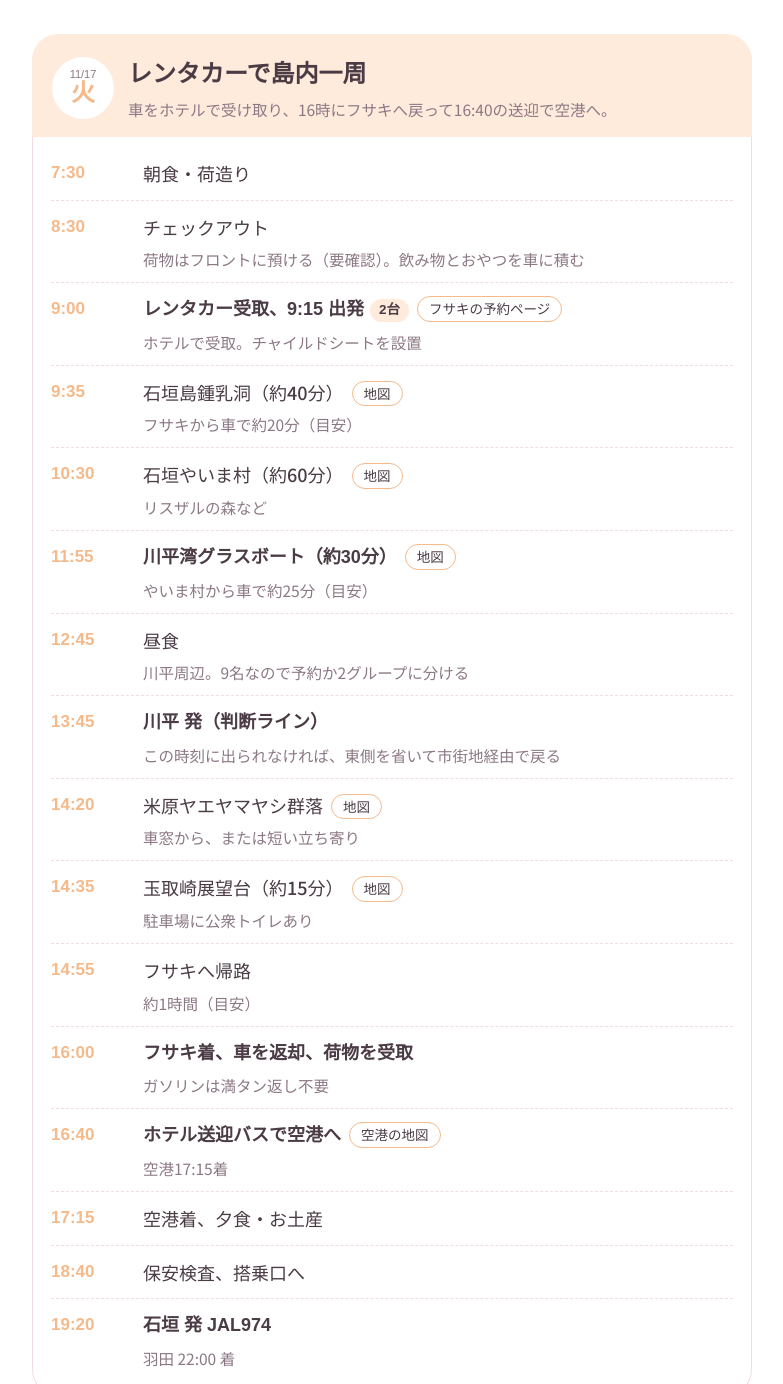
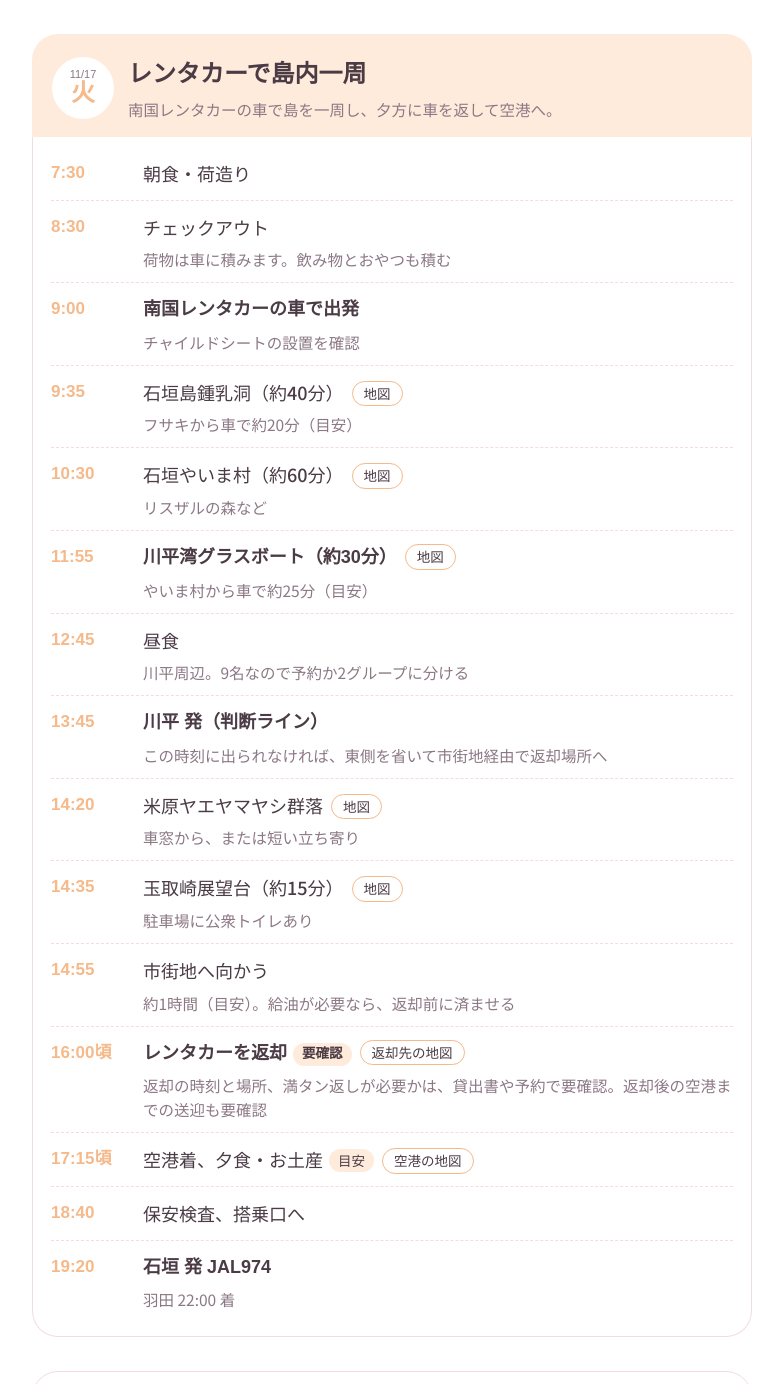
Before and after one commit to enacre-hiro/ishigaki-shiori, a plain HTML site: page index.html in a window 1280 px wide. Shown: the part 4456-5840 px from the top of the page, without its empty margins (248-1031 px from the left). Drawn offline with Linux system fonts and the light colour scheme; a web font is replaced by a local one.

Commit message:
17日の予定を南国レンタカー利用に更新
Co-Authored-By: Claude Sonnet 5.5 <noreply@anthropic.com>
Claude-Session: https://claude.ai/code/session_01GwVpcLK3cVi5jz42xxBcFW

```diff
--- a/index.html
+++ b/index.html
@@ -171,22 +171,21 @@ h1,h2,h3{font-family:var(--f-disp);margin:0;text-wrap:balance}
 
 <section class="day c4" id="d17">
   <div class="dhead"><div class="badge"><div><small>11/17</small><strong>火</strong></div></div>
-    <div><h2>レンタカーで島内一周</h2><p>車をホテルで受け取り、16時にフサキへ戻って16:40の送迎で空港へ。</p></div></div>
+    <div><h2>レンタカーで島内一周</h2><p>南国レンタカーの車で島を一周し、夕方に車を返して空港へ。</p></div></div>
   <div class="dbody">
     <div class="ev"><div class="t">7:30</div><div class="ttl">朝食・荷造り</div></div>
-    <div class="ev"><div class="t">8:30</div><div class="ttl">チェックアウト</div><div></div><div class="memo">荷物はフロントに預ける（要確認）。飲み物とおやつを車に積む</div></div>
-    <div class="ev hi"><div class="t">9:00</div><div class="ttl">レンタカー受取、9:15 出発<span class="chip">2台</span><span class="links"><a class="map" href="https://www.fusaki.com/shimajikan/activity/255" target="_blank" rel="noopener">フサキの予約ページ</a></span></div><div></div><div class="memo">ホテルで受取。チャイルドシートを設置</div></div>
+    <div class="ev"><div class="t">8:30</div><div class="ttl">チェックアウト</div><div></div><div class="memo">荷物は車に積みます。飲み物とおやつも積む</div></div>
+    <div class="ev hi"><div class="t">9:00</div><div class="ttl">南国レンタカーの車で出発</div><div></div><div class="memo">チャイルドシートの設置を確認</div></div>
     <div class="ev"><div class="t">9:35</div><div class="ttl">石垣島鍾乳洞（約40分）<span class="links"><a class="map" href="https://www.google.com/maps/search/?api=1&amp;query=%E7%9F%B3%E5%9E%A3%E5%B3%B6%E9%8D%BE%E4%B9%B3%E6%B4%9E" target="_blank" rel="noopener">地図</a></span></div><div></div><div class="memo">フサキから車で約20分（目安）</div></div>
     <div class="ev"><div class="t">10:30</div><div class="ttl">石垣やいま村（約60分）<span class="links"><a class="map" href="https://www.google.com/maps/search/?api=1&amp;query=%E7%9F%B3%E5%9E%A3%E3%82%84%E3%81%84%E3%81%BE%E6%9D%91" target="_blank" rel="noopener">地図</a></span></div><div></div><div class="memo">リスザルの森など</div></div>
     <div class="ev hi"><div class="t">11:55</div><div class="ttl">川平湾グラスボート（約30分）<span class="links"><a class="map" href="https://www.google.com/maps/search/?api=1&amp;query=%E5%B7%9D%E5%B9%B3%E6%B9%BE" target="_blank" rel="noopener">地図</a></span></div><div></div><div class="memo">やいま村から車で約25分（目安）</div></div>
     <div class="ev"><div class="t">12:45</div><div class="ttl">昼食</div><div></div><div class="memo">川平周辺。9名なので予約か2グループに分ける</div></div>
-    <div class="ev hi"><div class="t">13:45</div><div class="ttl">川平 発（判断ライン）</div><div></div><div class="memo">この時刻に出られなければ、東側を省いて市街地経由で戻る</div></div>
+    <div class="ev hi"><div class="t">13:45</div><div class="ttl">川平 発（判断ライン）</div><div></div><div class="memo">この時刻に出られなければ、東側を省いて市街地経由で返却場所へ</div></div>
     <div class="ev"><div class="t">14:20</div><div class="ttl">米原ヤエヤマヤシ群落<span class="links"><a class="map" href="https://www.google.com/maps/search/?api=1&amp;query=%E7%B1%B3%E5%8E%9F%E3%81%AE%E3%83%A4%E3%82%A8%E3%83%A4%E3%83%9E%E3%83%A4%E3%82%B7%E7%BE%A4%E8%90%BD" target="_blank" rel="noopener">地図</a></span></div><div></div><div class="memo">車窓から、または短い立ち寄り</div></div>
     <div class="ev"><div class="t">14:35</div><div class="ttl">玉取崎展望台（約15分）<span class="links"><a class="map" href="https://www.google.com/maps/search/?api=1&amp;query=%E7%8E%89%E5%8F%96%E5%B4%8E%E5%B1%95%E6%9C%9B%E5%8F%B0" target="_blank" rel="noopener">地図</a></span></div><div></div><div class="memo">駐車場に公衆トイレあり</div></div>
-    <div class="ev"><div class="t">14:55</div><div class="ttl">フサキへ帰路</div><div></div><div class="memo">約1時間（目安）</div></div>
-    <div class="ev hi"><div class="t">16:00</div><div class="ttl">フサキ着、車を返却、荷物を受取</div><div></div><div class="memo">ガソリンは満タン返し不要</div></div>
-    <div class="ev hi"><div class="t">16:40</div><div class="ttl">ホテル送迎バスで空港へ<span class="links"><a class="map" href="https://www.google.com/maps/search/?api=1&amp;query=%E7%9F%B3%E5%9E%A3%E7%A9%BA%E6%B8%AF" target="_blank" rel="noopener">空港の地図</a></span></div><div></div><div class="memo">空港17:15着</div></div>
-    <div class="ev"><div class="t">17:15</div><div class="ttl">空港着、夕食・お土産</div></div>
+    <div class="ev"><div class="t">14:55</div><div class="ttl">市街地へ向かう</div><div></div><div class="memo">約1時間（目安）。給油が必要なら、返却前に済ませる</div></div>
+    <div class="ev hi"><div class="t">16:00頃</div><div class="ttl">レンタカーを返却<span class="chip">要確認</span><span class="links"><a class="map" href="https://www.google.com/maps/search/?api=1&amp;query=%E5%8D%97%E5%9B%BD%E3%83%AC%E3%83%B3%E3%82%BF%E3%82%AB%E3%83%BC%20%E7%9F%B3%E5%9E%A3%E5%B3%B6" target="_blank" rel="noopener">返却先の地図</a></span></div><div></div><div class="memo">返却の時刻と場所、満タン返しが必要かは、貸出書や予約で要確認。返却後の空港までの送迎も要確認</div></div>
+    <div class="ev"><div class="t">17:15頃</div><div class="ttl">空港着、夕食・お土産<span class="chip">目安</span><span class="links"><a class="map" href="https://www.google.com/maps/search/?api=1&amp;query=%E7%9F%B3%E5%9E%A3%E7%A9%BA%E6%B8%AF" target="_blank" rel="noopener">空港の地図</a></span></div></div>
     <div class="ev"><div class="t">18:40</div><div class="ttl">保安検査、搭乗口へ</div></div>
     <div class="ev hi"><div class="t">19:20</div><div class="ttl">石垣 発 JAL974</div><div></div><div class="memo">羽田 22:00 着</div></div>
   </div>
@@ -251,7 +250,7 @@ h1,h2,h3{font-family:var(--f-disp);margin:0;text-wrap:balance}
     <li>16日・17日の昼食と夕食の予約（9名）</li>
     <li>チェックアウト後の荷物預かり</li>
     <li>15日夜の帰りのタクシー</li>
-    <li>14日のレンタカーの受取場所と、返却の日時・場所</li>
+    <li>17日のレンタカーの返却時刻・場所、満タン返しの要否、返却後の空港までの送迎</li>
   </ul>
 </section>
 
```
